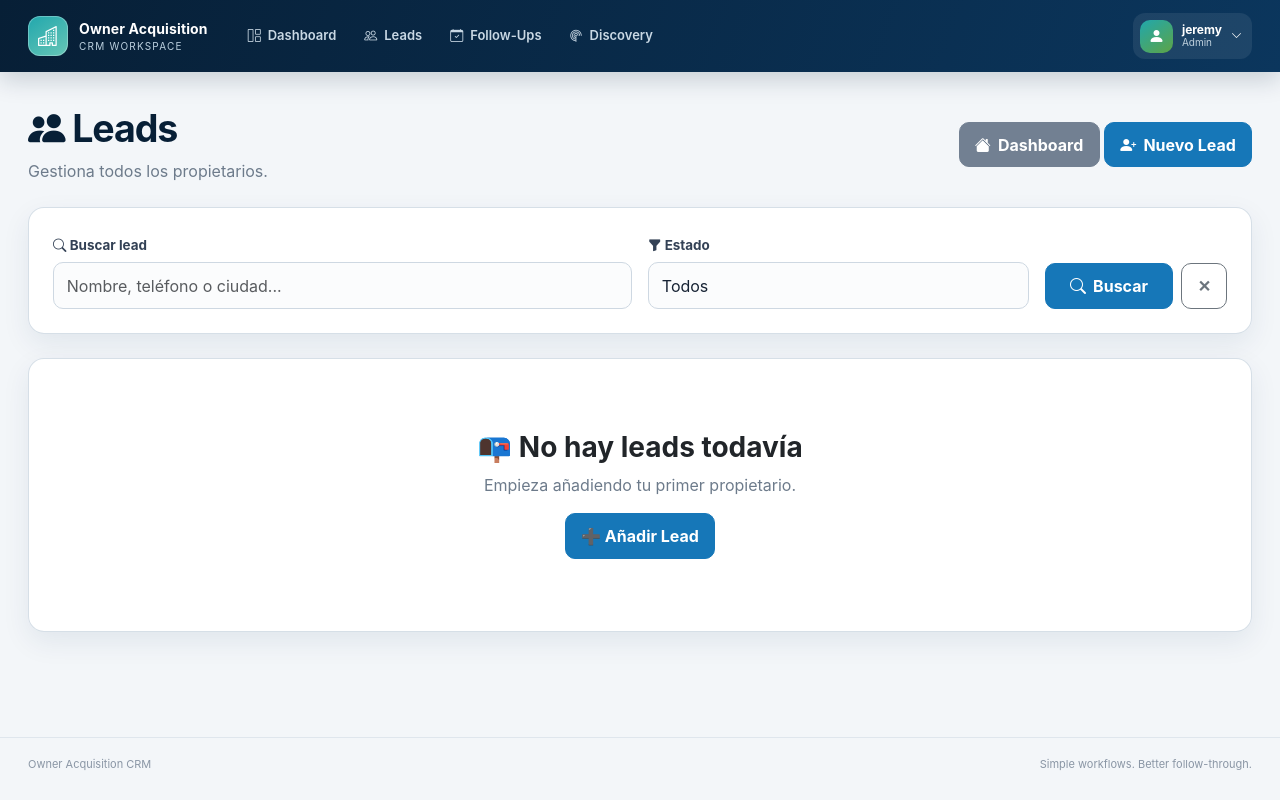
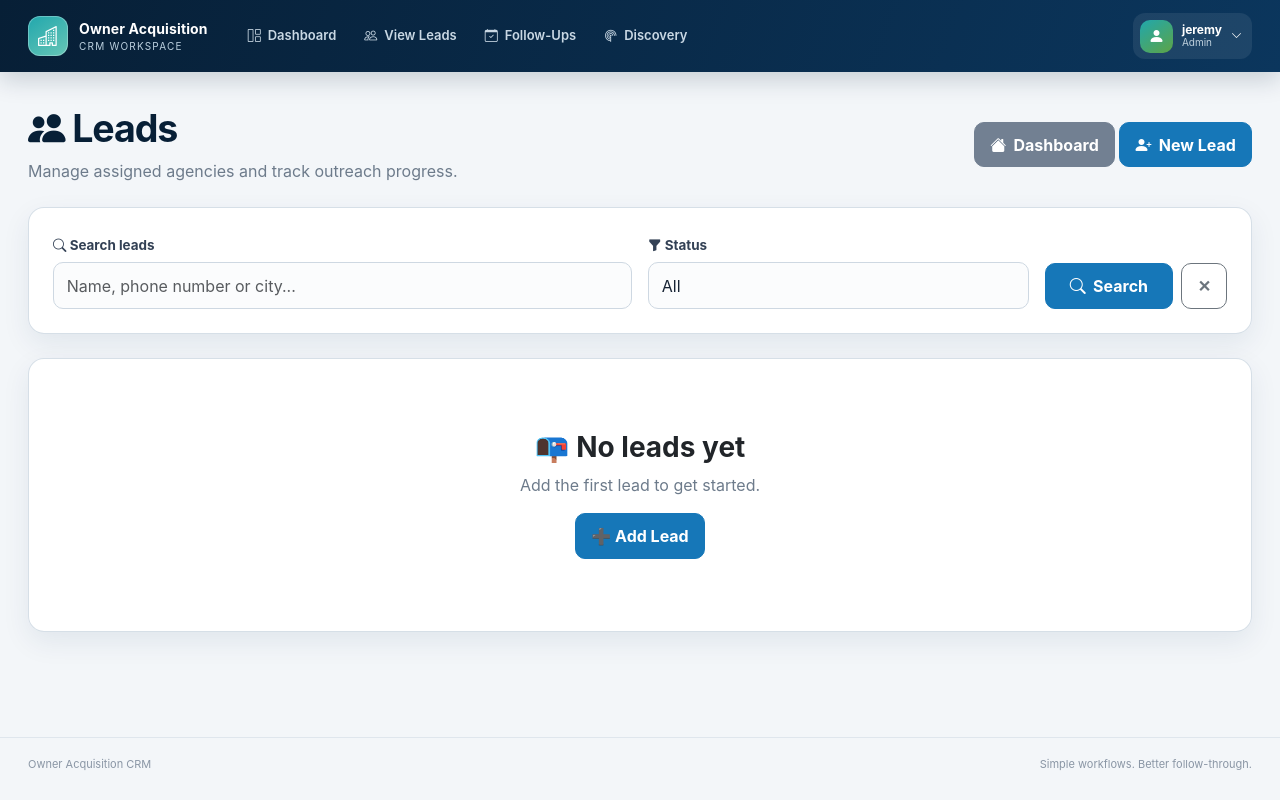
Before and after one commit to danidcr016/owner-acquisition-crm, a Flask app: page /leads in a window 1280 px wide. Run offline with Flask 3, Linux system fonts and the light colour scheme; a user stored in the database is signed in; data comes from the database, SQL or seed files in the repository; data that the repository does not hold is empty.

Commit message:
changes v9

```diff
--- a/app.py
+++ b/app.py
@@ -383,16 +383,15 @@ def can_access_lead(lead):
 
 
 def get_agents():
-
     return User.query.filter(
         User.role.in_([
             "agent",
-            "admin"
+            "admin",
+            "developer"
         ])
     ).order_by(
         User.username.asc()
     ).all()
-
 
 # =========================================================
 # SHORT-TERM AGENCY CLASSIFICATION
@@ -574,6 +573,9 @@ def login():
 
             session["role"] = user.role
 
+            if user.role == "agent":
+                return redirect("/leads")
+
             return redirect("/")
 
 
@@ -609,6 +611,10 @@ def home():
 
     if not session.get("logged_in"):
         return redirect("/login")
+
+
+    if user.role == "agent":
+        return redirect("/leads")
 
 
     user = current_user()
@@ -699,6 +705,10 @@ def add_lead():
         return redirect("/login")
 
 
+    if user.role == "agent":
+        return "Access denied", 403
+
+
     user = current_user()
 
 
@@ -727,7 +737,8 @@ def add_lead():
                     User.id == int(assigned_to),
                     User.role.in_([
                         "agent",
-                        "admin"
+                        "admin",
+                        "developer"
                     ])
                 ).first()
 
@@ -1004,6 +1015,10 @@ def edit_lead(id):
         return redirect("/login")
 
 
+    if user.role == "agent":
+        return "Access denied", 403
+
+
     user = current_user()
 
 
@@ -1055,7 +1070,8 @@ def edit_lead(id):
                     User.id == int(assigned_to),
                     User.role.in_([
                         "agent",
-                        "admin"
+                        "admin",
+                        "developer"
                     ])
                 ).first()
 
@@ -1112,6 +1128,9 @@ def follow_ups():
 
     if not session.get("logged_in"):
         return redirect("/login")
+
+    if not is_admin_or_developer():
+        return "Access denied", 403
 
 
     user = current_user()
@@ -1168,6 +1187,9 @@ def add_follow_up():
     if not session.get("logged_in"):
         return redirect("/login")
 
+    if not is_admin_or_developer():
+        return "Access denied", 403
+
 
     user = current_user()
 
@@ -1270,6 +1292,9 @@ def edit_follow_up(id):
     if not session.get("logged_in"):
         return redirect("/login")
 
+    if not is_admin_or_developer():
+        return "Access denied", 403
+
 
     user = current_user()
 
@@ -1380,6 +1405,9 @@ def complete_follow_up(id):
     if not session.get("logged_in"):
         return redirect("/login")
 
+    if not is_admin_or_developer():
+        return "Access denied", 403
+
 
     follow_up = FollowUp.query.get_or_404(
         id
@@ -1413,6 +1441,9 @@ def reopen_follow_up(id):
 
     if not session.get("logged_in"):
         return redirect("/login")
+
+    if not is_admin_or_developer():
+        return "Access denied", 403
 
 
     follow_up = FollowUp.query.get_or_404(
@@ -1572,6 +1603,7 @@ def discovery():
         contact_filter=contact_filter,
         agency_type=agency_type,
         current_user=user,
+        agents=get_agents(),
         scan_running=craigslist_scan_status["running"],
         last_scan_count=craigslist_scan_status["added"]
     )
@@ -1755,6 +1787,25 @@ def add_discovery_to_leads(id):
         return "Access denied", 403
 
     discovery_lead = DiscoveryLead.query.get_or_404(id)
+
+    assigned_to_raw = str(request.form.get("assigned_to") or "").strip()
+
+    if not assigned_to_raw.isdigit():
+        return redirect(
+            "/discovery?sort=short_term_first&contact=all&agency_type=all&"
+            "lead_result=assignment_required"
+        )
+
+    assigned_user = User.query.filter(
+        User.id == int(assigned_to_raw),
+        User.role.in_(["agent", "admin", "developer"])
+    ).first()
+
+    if not assigned_user:
+        return redirect(
+            "/discovery?sort=short_term_first&contact=all&agency_type=all&"
+            "lead_result=invalid_assignment"
+        )
     phone = str(discovery_lead.phone or "").strip()
     name = str(discovery_lead.title or "").strip()
     source = str(discovery_lead.source or "Property Finder").strip()
@@ -1802,7 +1853,7 @@ def add_discovery_to_leads(id):
         source=source,
         status="NEW",
         notes="\n\n".join(notes_parts),
-        assigned_to=None,
+        assigned_to=assigned_user.id,
         created_at=datetime.utcnow()
     )
 
@@ -1810,7 +1861,8 @@ def add_discovery_to_leads(id):
         db.session.add(lead)
         db.session.commit()
         print(
-            f"Discovery opportunity added to Leads: {lead.name} (lead_id={lead.id})",
+            f"Discovery opportunity added to Leads: {lead.name} "
+            f"(lead_id={lead.id}, assigned_to={assigned_user.username})",
             flush=True
         )
     except Exception as exc:
--- a/templates/base.html
+++ b/templates/base.html
@@ -1,5 +1,5 @@
 <!DOCTYPE html>
-<html lang="es">
+<html lang="en">
 <head>
     <meta charset="UTF-8">
     <meta name="viewport" content="width=device-width, initial-scale=1.0">
@@ -16,11 +16,13 @@
                 <span class="app-brand-mark"><i class="bi bi-buildings"></i></span>
                 <span><strong>Owner Acquisition</strong><small>CRM Workspace</small></span>
             </a>
-            <nav class="app-nav" aria-label="Navegación principal">
+            <nav class="app-nav" aria-label="Main navigation">
+                {% if session.get("role") == "agent" %}
+                <a href="/leads" class="nav-link"><i class="bi bi-people"></i><span>View Leads</span></a>
+                {% else %}
                 <a href="/" class="nav-link"><i class="bi bi-grid-1x2"></i><span>Dashboard</span></a>
-                <a href="/leads" class="nav-link"><i class="bi bi-people"></i><span>Leads</span></a>
+                <a href="/leads" class="nav-link"><i class="bi bi-people"></i><span>View Leads</span></a>
                 <a href="/follow-ups" class="nav-link"><i class="bi bi-calendar-check"></i><span>Follow-Ups</span></a>
-                {% if session.get("role") != "agent" %}
                 <a href="/discovery" class="nav-link"><i class="bi bi-radar"></i><span>Discovery</span></a>
                 {% endif %}
             </nav>
@@ -36,7 +38,11 @@
                         <div><strong>{{ session.get("username", "User") }}</strong><small>{{ session.get("role", "Account") }}</small></div>
                     </div>
                     <hr>
+                    {% if session.get("role") == "agent" %}
+                    <a href="/leads" class="dropdown-link"><i class="bi bi-people"></i>View Leads</a>
+                    {% else %}
                     <a href="/" class="dropdown-link"><i class="bi bi-grid"></i>Dashboard</a>
+                    {% endif %}
                     <a href="/logout" class="logout-button"><i class="bi bi-box-arrow-right"></i>Log out</a>
                 </div>
             </div>
--- a/templates/leads.html
+++ b/templates/leads.html
@@ -15,7 +15,7 @@ Leads - Owner Acquisition CRM
         </h1>
 
         <p class="text-muted mb-0">
-            Gestiona todos los propietarios.
+            Manage assigned agencies and track outreach progress.
         </p>
     </div>
 
@@ -28,13 +28,15 @@ Leads - Owner Acquisition CRM
             Dashboard
         </a>
 
+        {% if current_user.role in ["admin", "developer"] %}
         <a
             href="/add-lead"
             class="btn btn-primary"
         >
             <i class="bi bi-person-plus-fill"></i>
-            Nuevo Lead
+            New Lead
         </a>
+        {% endif %}
     </div>
 
 </div>
@@ -64,7 +66,7 @@ Leads - Owner Acquisition CRM
                     class="form-label"
                 >
                     <i class="bi bi-search"></i>
-                    Buscar lead
+                    Search leads
                 </label>
 
                <div class="lead-search-wrapper">
@@ -74,7 +76,7 @@ Leads - Owner Acquisition CRM
         id="search"
         name="search"
         class="form-control"
-        placeholder="Nombre, teléfono o ciudad..."
+        placeholder="Name, phone number or city..."
         value="{{ search }}"
         autocomplete="off"
     >
@@ -132,7 +134,7 @@ Leads - Owner Acquisition CRM
                         class="form-label"
                     >
                         <i class="bi bi-funnel-fill"></i>
-                        Estado
+                        Status
                     </label>
 
                     <select
@@ -142,7 +144,7 @@ Leads - Owner Acquisition CRM
                     >
 
                         <option value="">
-                            Todos
+                            All
                         </option>
 
                         <option
@@ -201,13 +203,13 @@ Leads - Owner Acquisition CRM
                         class="btn btn-primary w-100"
                     >
                         <i class="bi bi-search"></i>
-                        Buscar
+                        Search
                     </button>
 
                     <a
                         href="/leads"
                         class="btn btn-outline-secondary"
-                        title="Limpiar filtros"
+                        title="Clear filters"
                     >
                         ✕
                     </a>
@@ -237,7 +239,7 @@ Leads - Owner Acquisition CRM
 
             <span class="text-muted">
 
-                Mostrando
+                Showing
 
                 <strong>
                     {{ leads|length }}
@@ -250,7 +252,7 @@ Leads - Owner Acquisition CRM
             {% if search or status_filter %}
 
                 <span class="badge bg-primary">
-                    Filtro activo
+                    Active filter
                 </span>
 
             {% endif %}
@@ -272,16 +274,18 @@ Leads - Owner Acquisition CRM
 
                     <th>ID</th>
 
-                    <th>Nombre</th>
+                    <th>Name</th>
+
+                    <th>Phone</th>
 
                     <th class="assigned-column">
                     Assigned to
                     </th>
 
-                    <th>Estado</th>
+                    <th>Status</th>
 
                     <th class="actions-column text-center">
-                    Acciones
+                    Actions
                     </th>
 
                 </tr>
@@ -310,6 +314,17 @@ Leads - Owner Acquisition CRM
                                 {{ lead.name }}
                             </strong>
 
+                        </td>
+
+                        <!-- PHONE -->
+                        <td>
+                            {% if lead.phone %}
+                                <a href="tel:{{ lead.phone }}" class="text-decoration-none fw-semibold">
+                                    <i class="bi bi-telephone-fill"></i> {{ lead.phone }}
+                                </a>
+                            {% else %}
+                                <span class="text-muted">—</span>
+                            {% endif %}
                         </td>
 
                         <!-- ASSIGNED TO -->
@@ -410,7 +425,7 @@ Leads - Owner Acquisition CRM
                                 class="btn btn-sm btn-outline-primary"
                                 data-bs-toggle="modal"
                                 data-bs-target="#leadInfoModal{{ lead.id }}"
-                                title="Ver información"
+                                title="View information"
                             >
                                 <i class="bi bi-info-circle-fill"></i>
                                 Info
@@ -478,7 +493,7 @@ Leads - Owner Acquisition CRM
                                     <button
                                         type="submit"
                                         class="btn btn-sm btn-outline-primary"
-                                        title="Actualizar estado"
+                                        title="Update status"
                                     >
                                         ✓
                                     </button>
@@ -487,16 +502,18 @@ Leads - Owner Acquisition CRM
 
 
                                 <!-- EDIT -->
+                                {% if current_user.role in ["admin", "developer"] %}
 
                                 <a
                                     href="/edit-lead/{{ lead.id }}"
                                     class="btn btn-sm btn-warning"
-                                    title="Editar lead"
+                                    title="Edit lead"
                                 >
                                     <i class="bi bi-pencil-fill"></i>
                                 </a>
 
 
+                                {% endif %}
                                 <!-- DELETE -->
 
                                 {% if current_user.role in ["admin", "developer"] %}
@@ -504,8 +521,8 @@ Leads - Owner Acquisition CRM
                                 <a
                                     href="/delete-lead/{{ lead.id }}"
                                     class="btn btn-sm btn-danger"
-                                    title="Eliminar lead"
-                                    onclick="return confirm('¿Seguro que quieres eliminar este lead?');"
+                                    title="Delete lead"
+                                    onclick="return confirm('Are you sure you want to delete this lead?');"
                                 >
                                     <i class="bi bi-trash-fill"></i>
                                 </a>
@@ -619,7 +636,7 @@ Leads - Owner Acquisition CRM
                     <div class="col-md-6">
 
                         <p>
-                            <strong>📞 Teléfono:</strong><br>
+                            <strong>📞 Phone:</strong><br>
                             {{ lead.phone or "—" }}
                         </p>
 
@@ -629,7 +646,7 @@ Leads - Owner Acquisition CRM
                         </p>
 
                         <p>
-                            <strong>📍 Ciudad:</strong><br>
+                            <strong>📍 City:</strong><br>
                             {{ lead.city or "—" }}
                         </p>
 
@@ -638,7 +655,7 @@ Leads - Owner Acquisition CRM
                     <div class="col-md-6">
 
                         <p>
-                            <strong>📢 Fuente:</strong><br>
+                            <strong>📢 Source:</strong><br>
                             {{ lead.source or "—" }}
                         </p>
 
@@ -653,7 +670,7 @@ Leads - Owner Acquisition CRM
                         </p>
 
                         <p>
-                            <strong>📅 Creado:</strong><br>
+                            <strong>📅 Created:</strong><br>
 
                             {% if lead.created_at %}
                                 {{ lead.created_at.strftime("%d/%m/%Y %H:%M") }}
@@ -668,10 +685,10 @@ Leads - Owner Acquisition CRM
 
                 <hr>
 
-                <h6>📝 Notas</h6>
+                <h6>📝 Notes</h6>
 
                 <p class="mb-0">
-                    {{ lead.notes or "Sin notas." }}
+                    {{ lead.notes or "No notes." }}
                 </p>
 
             </div>
@@ -706,13 +723,13 @@ Leads - Owner Acquisition CRM
 
                     <i class="bi bi-search"></i>
 
-                    No encontramos leads
+                    No leads found
 
                 </h3>
 
                 <p class="text-muted">
 
-                    Prueba con otro nombre o estado.
+                    Try another name or status.
 
                 </p>
 
@@ -720,25 +737,27 @@ Leads - Owner Acquisition CRM
                     href="/leads"
                     class="btn btn-outline-primary"
                 >
-                    Mostrar todos
+                    Show all
                 </a>
 
             {% else %}
 
                 <h3>
-                    📭 No hay leads todavía
+                    📭 No leads yet
                 </h3>
 
                 <p class="text-muted">
-                    Empieza añadiendo tu primer propietario.
+                    Add the first lead to get started.
                 </p>
 
+                {% if current_user.role in ["admin", "developer"] %}
                 <a
                     href="/add-lead"
                     class="btn btn-primary"
                 >
-                    ➕ Añadir Lead
+                    ➕ Add Lead
                 </a>
+                {% endif %}
 
             {% endif %}
 
```
Also changed, not shown: templates/add_lead.html (+12 -11 lines), templates/discovery.html (+29 -14 lines), templates/index.html (+10 -10 lines).
